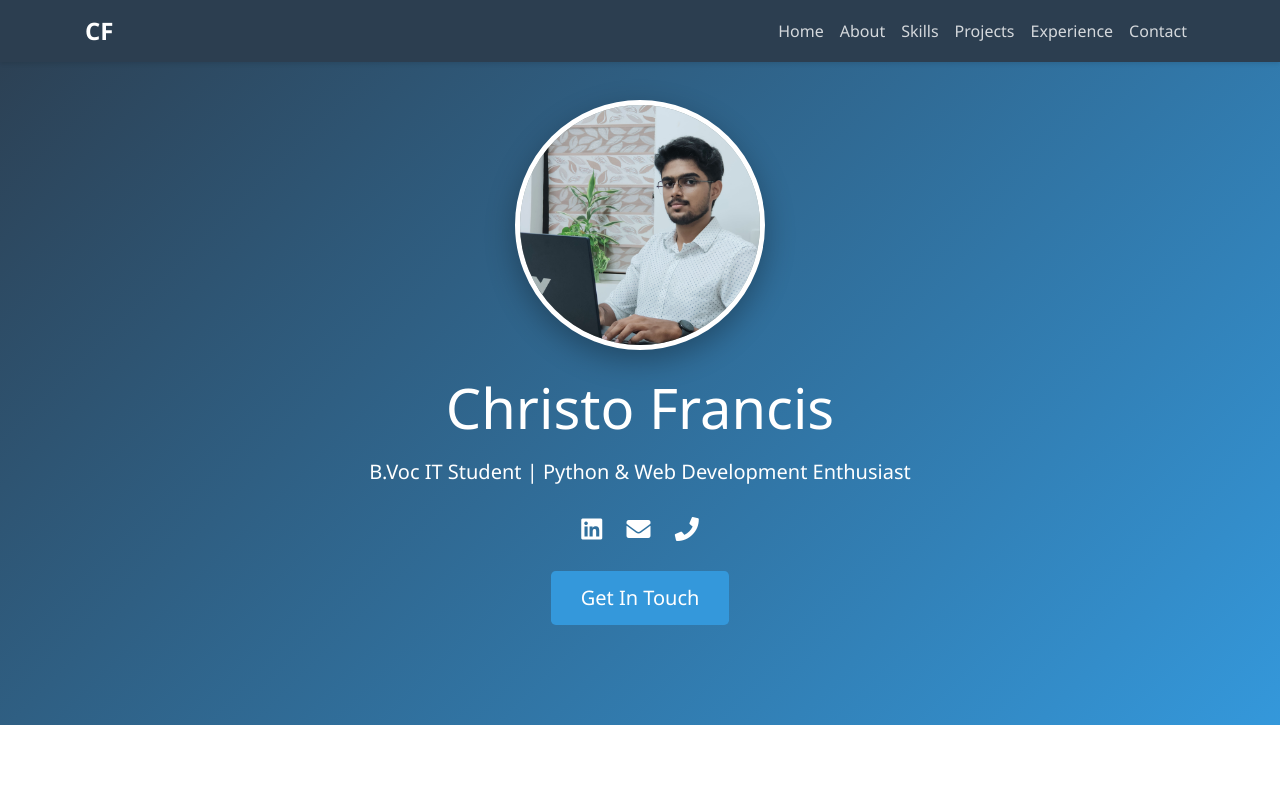
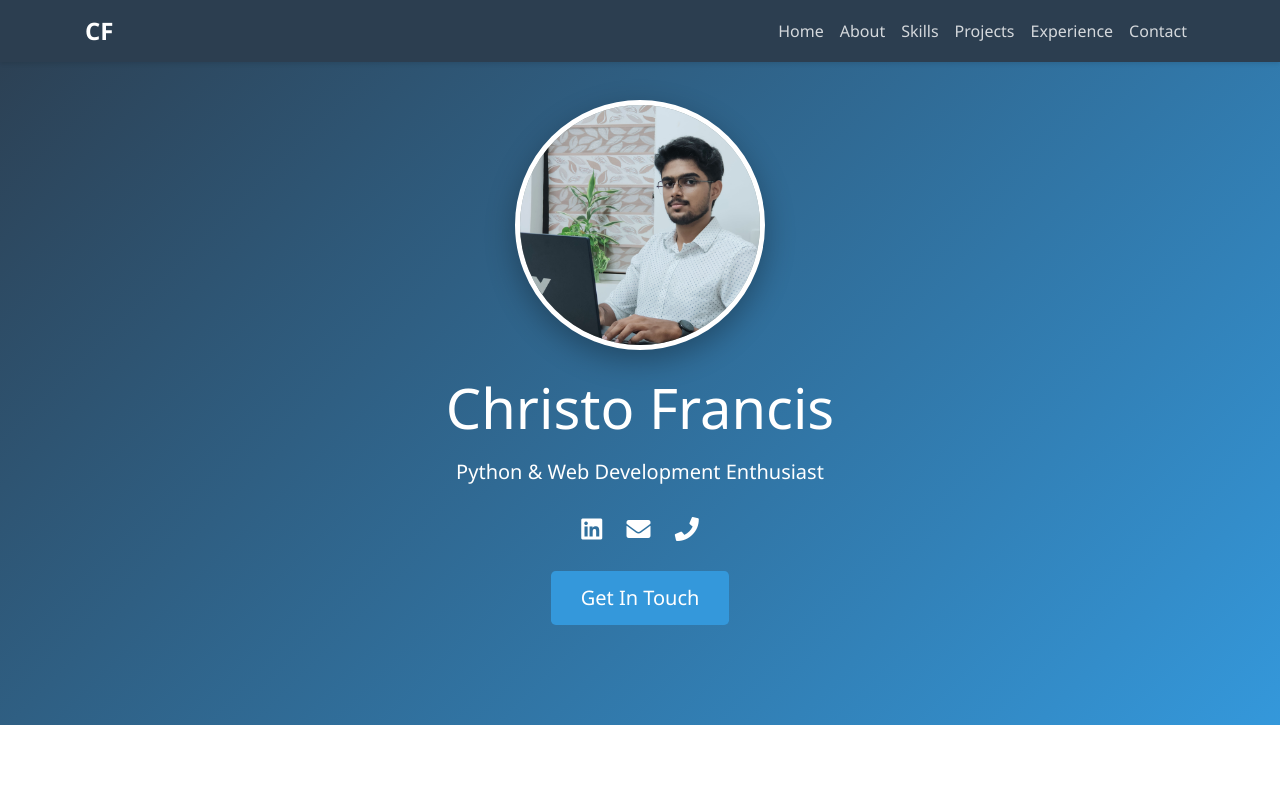
Before and after one commit to christofrancis11/portfolio, a plain HTML site: page index.html in a window 1280 px wide. Shown: the top 800 px of the page. Drawn offline with nearby package versions, Linux system fonts and the light colour scheme.

```diff
--- a/index.html
+++ b/index.html
@@ -34,7 +34,7 @@
         <div class="container text-center">
             <img src="Christo.jpg" alt="Christo Francis" class="profile-img mb-4">
             <h1 class="display-4 mb-3">Christo Francis</h1>
-            <p class="lead mb-4">B.Voc IT Student | Python & Web Development Enthusiast</p>
+            <p class="lead mb-4">Python & Web Development Enthusiast</p>
             <div class="social-links mb-4">
                 <a href="https://linkedin.com/in/christofrancis" target="_blank"><i class="fab fa-linkedin"></i></a>
                 <a href="mailto:christofrancisparamel@gmail.com"><i class="fas fa-envelope"></i></a>
```
